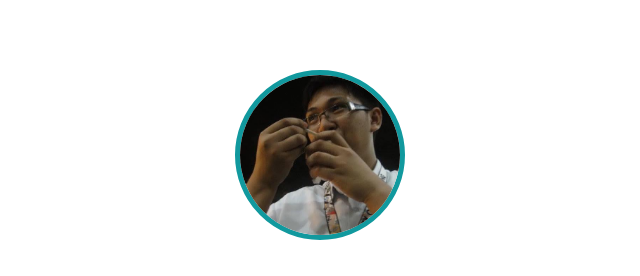
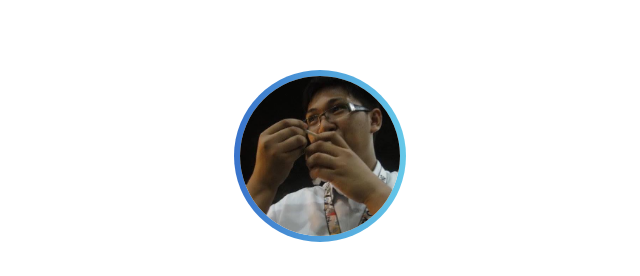
Before and after one commit to frenzreal/Home, a plain HTML site: page index.html in a window 1280 px wide. Shown: the part 817-1093 px from the top of the page, 320-960 px from the left. Drawn offline with Linux system fonts and the light colour scheme.

Commit message:
Update styles.css

```diff
--- a/css/styles.css
+++ b/css/styles.css
@@ -34,8 +34,8 @@ hr {
 .display-photo {
   width: 12.5%;
   border-radius: 100%;
-  border: solid 5px;
-  border-color: #11999E;
+  background: linear-gradient(white, white) padding-box, linear-gradient(to right, #3973cb, #65c9e9) border-box;
+  border: 6px solid transparent;
 }
 
 .top-container {
```
